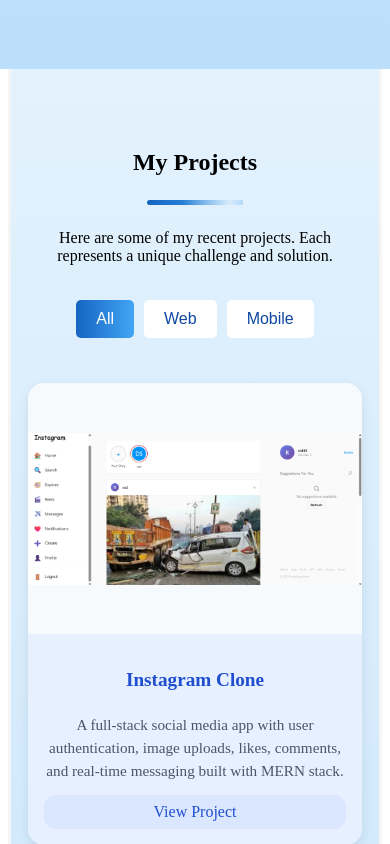
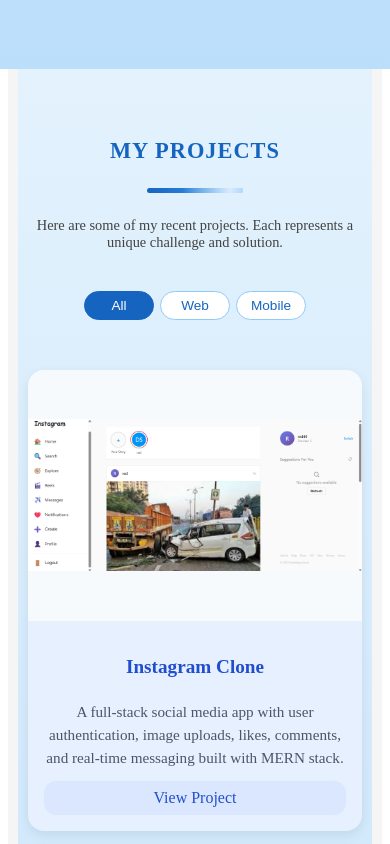
Before and after one commit to Darshan980/portfolio, a React (Vite) app: page / in a window 390 px wide. Shown: the part 3320-4164 px from the top of the page. Built offline with nearby package versions, Linux system fonts and the light colour scheme.

Commit message:
Update Project.css

```diff
--- a/src/components/Project.css
+++ b/src/components/Project.css
@@ -1,129 +1,161 @@
-/* Projects Section */
+/* Projects Section - Matching Skills Section Style */
 #projects {
-  padding: 100px 10%;
+  padding: 80px 5%;
   background: linear-gradient(to bottom, #e3f2fd, #bbdefb);
   text-align: center;
+  min-height: 100vh;
 }
 
-/* Section Header */
-.projects-header {
-  margin-bottom: 50px;
+.container {
+  max-width: 1200px;
+  margin: 0 auto;
 }
 
-.projects-title {
-  font-size: 2.8rem;
-  font-weight: bold;
-  color: #0d47a1;
+/* Section Header - Matching Skills Style */
+.heading h2 {
+  font-size: 1.8rem;
+  font-weight: 600;
+  color: #1565c0;
   text-transform: uppercase;
-  letter-spacing: 1.2px;
-  text-shadow: 1px 2px 5px rgba(0, 0, 0, 0.1);
+  letter-spacing: 1px;
+  margin-bottom: 15px;
 }
 
-.projects-divider {
-  width: 100px;
-  height: 5px;
-  background: linear-gradient(90deg, #1565c0, #42a5f5);
-  margin: 10px auto 0;
-  border-radius: 5px;
-  animation: pulse 1.5s infinite alternate;
+.divider {
+  width: 60px;
+  height: 3px;
+  background: #1565c0;
+  margin: 0 auto 20px;
+  border-radius: 2px;
 }
 
-/* Project Filters */
+.heading p {
+  font-size: 0.95rem;
+  color: #424242;
+  margin-bottom: 40px;
+  max-width: 500px;
+  margin-left: auto;
+  margin-right: auto;
+}
+
+/* Filter Buttons - Matching Skills Style */
 .filter-buttons {
-  margin: 30px 0;
+  margin: 30px 0 50px 0;
+  display: flex;
+  justify-content: center;
+  gap: 8px;
+  flex-wrap: wrap;
 }
 
 .filter-buttons button {
-  padding: 10px 20px;
-  font-size: 16px;
+  padding: 8px 16px;
+  font-size: 0.9rem;
   font-weight: 500;
-  border: none;
-  border-radius: 5px;
+  border: 1px solid #90caf9;
+  border-radius: 20px;
   cursor: pointer;
   background: white;
-  color: #0d47a1;
+  color: #1565c0;
   transition: all 0.3s ease;
-  margin: 5px;
+  min-width: 80px;
 }
 
-.filter-buttons button.active,
-.filter-buttons button:hover {
-  background: linear-gradient(90deg, #1565c0, #42a5f5);
+.filter-buttons button.active {
+  background: #1565c0;
   color: white;
+  border-color: #1565c0;
 }
 
-/* Project Grid - Updated for better responsive behavior */
+.filter-buttons button:hover {
+  background: #e3f2fd;
+  transform: translateY(-1px);
+}
+
+.filter-buttons button.active:hover {
+  background: #0d47a1;
+}
+
+/* Project Grid - Matching Skills Card Layout */
 .projects-grid {
   display: grid;
   grid-template-columns: repeat(auto-fit, minmax(300px, 1fr));
-  gap: 30px;
+  gap: 20px;
   margin-top: 40px;
-  max-width: 1200px;
-  margin-left: auto;
-  margin-right: auto;
   justify-items: center;
 }
 
-/* Responsive adjustments */
+/* View More Button - Matching Skills Style */
+.view-more {
+  margin-top: 50px;
+}
+
+.btn {
+  display: inline-block;
+  padding: 10px 20px;
+  font-size: 0.9rem;
+  font-weight: 600;
+  background: #1565c0;
+  color: white;
+  text-decoration: none;
+  border-radius: 20px;
+  transition: all 0.3s ease;
+  text-transform: uppercase;
+  letter-spacing: 0.5px;
+  border: none;
+  cursor: pointer;
+}
+
+.btn:hover {
+  background: #0d47a1;
+  transform: translateY(-2px);
+  box-shadow: 0 4px 12px rgba(21, 101, 192, 0.3);
+}
+
+/* Responsive Design */
 @media (max-width: 1024px) {
   .projects-grid {
     grid-template-columns: repeat(auto-fit, minmax(280px, 1fr));
-    gap: 25px;
+    gap: 18px;
   }
 }
 
 @media (max-width: 768px) {
+  #projects {
+    padding: 60px 4%;
+  }
+
   .projects-grid {
     grid-template-columns: 1fr;
-    gap: 20px;
+    gap: 16px;
     max-width: 400px;
+    margin: 40px auto 0;
+  }
+
+  .heading h2 {
+    font-size: 1.6rem;
+  }
+
+  .filter-buttons {
+    gap: 6px;
+  }
+
+  .filter-buttons button {
+    padding: 6px 12px;
+    font-size: 0.85rem;
+    min-width: 70px;
   }
 }
 
 @media (max-width: 480px) {
   #projects {
-    padding: 60px 5%;
+    padding: 50px 3%;
   }
 
-  .projects-grid {
-    max-width: 100%;
+  .heading h2 {
+    font-size: 1.4rem;
+  }
+
+  .heading p {
+    font-size: 0.9rem;
   }
 }
-
-/* When there are exactly 2 items, center them better */
-.projects-grid:has(.project-card:nth-child(2):last-child) {
-  justify-content: center;
-}
-
-/* When there's exactly 1 item, center it */
-.projects-grid:has(.project-card:only-child) {
-  justify-content: center;
-  max-width: 400px;
-}
-
-/* View More Button */
-.view-more {
-  margin-top: 40px;
-}
-
-.btn {
-  display: inline-block;
-  padding: 12px 24px;
-  font-size: 18px;
-  font-weight: bold;
-  background: linear-gradient(90deg, #1565c0, #42a5f5);
-  color: white;
-  text-decoration: none;
-  border-radius: 5px;
-  transition: 0.3s ease-in-out;
-}
-
-.btn:hover {
-  background: linear-gradient(90deg, #0d47a1, #1565c0);
-}
-
-/* Pulse animation */
-@keyframes pulse {
-  0% { transform: scale(1); }
-  100% { transform: scale(1.05); }
-}
```
